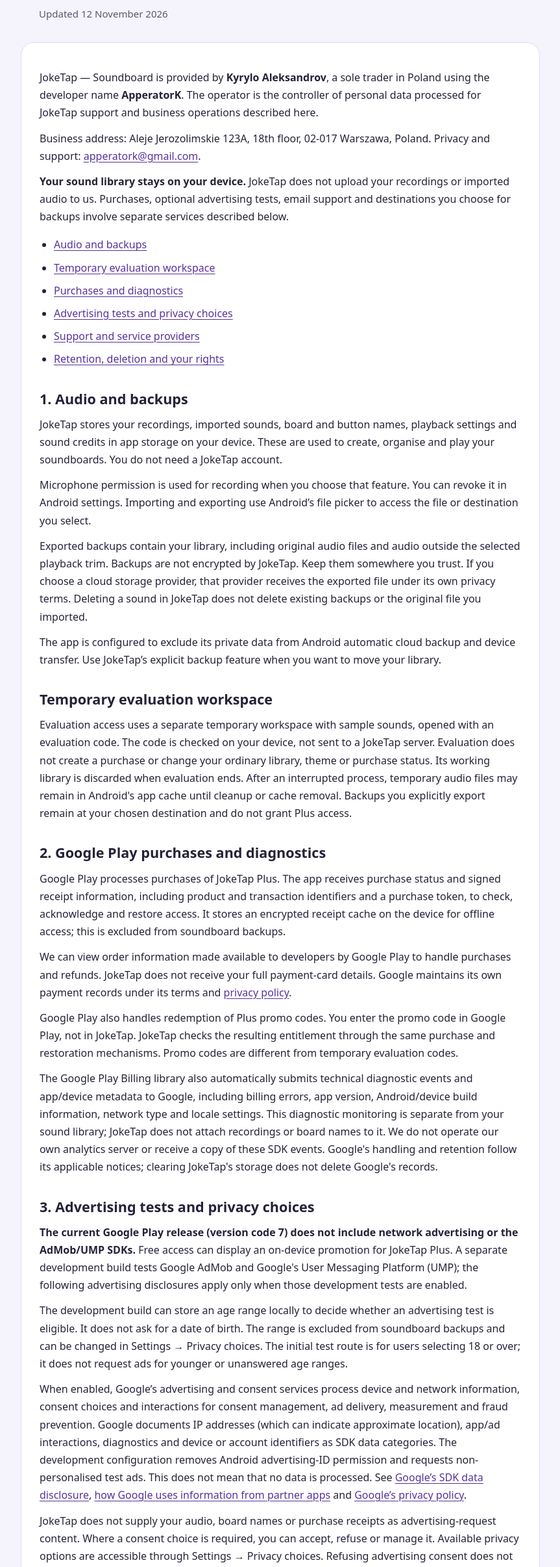
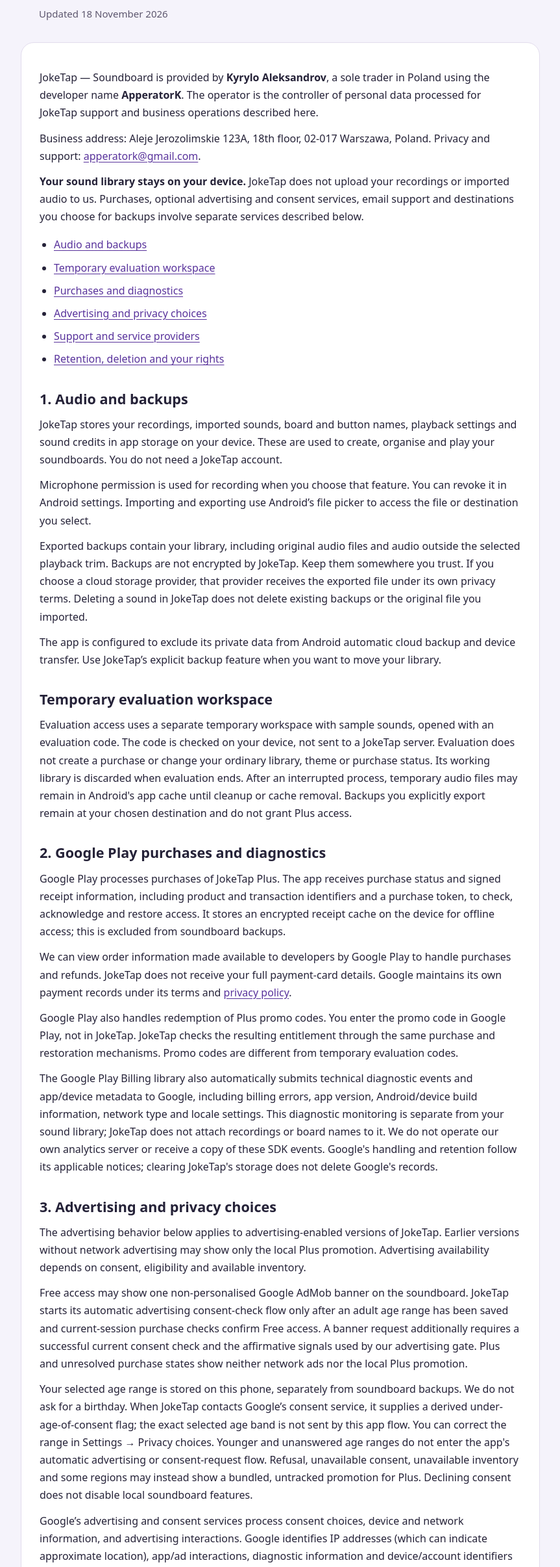
Before and after one commit to ApperatorK/joketap-privacy, a plain HTML site: page index.html in a window 1280 px wide. Shown: the part 149-2560 px from the top of the page at 65% size, without its empty margins (208-1071 px from the left). Drawn offline with Linux system fonts and the light colour scheme.

Commit message:
Update privacy policy for launch advertising
Publish owner-approved advertising and consent disclosures. Updated 18 November 2026.

```diff
--- a/index.html
+++ b/index.html
@@ -30,17 +30,17 @@
   <header>
     <div class="brand">JokeTap · ApperatorK</div>
     <h1>Privacy policy</h1>
-    <p class="meta">Updated 12 November 2026</p>
+    <p class="meta">Updated 18 November 2026</p>
   </header>
   <main>
     <p>JokeTap — Soundboard is provided by <strong>Kyrylo Aleksandrov</strong>, a sole trader in Poland using the developer name <strong>ApperatorK</strong>. The operator is the controller of personal data processed for JokeTap support and business operations described here.</p>
     <p>Business address: Aleje Jerozolimskie 123A, 18th floor, 02-017 Warszawa, Poland. Privacy and support: <a href="mailto:apperatork@gmail.com">apperatork@gmail.com</a>.</p>
-    <p><strong>Your sound library stays on your device.</strong> JokeTap does not upload your recordings or imported audio to us. Purchases, optional advertising tests, email support and destinations you choose for backups involve separate services described below.</p>
+    <p><strong>Your sound library stays on your device.</strong> JokeTap does not upload your recordings or imported audio to us. Purchases, optional advertising and consent services, email support and destinations you choose for backups involve separate services described below.</p>
     <nav aria-label="Policy contents"><ul>
       <li><a href="#library">Audio and backups</a></li>
       <li><a href="#demo">Temporary evaluation workspace</a></li>
       <li><a href="#purchases">Purchases and diagnostics</a></li>
-      <li><a href="#ads">Advertising tests and privacy choices</a></li>
+      <li><a href="#ads">Advertising and privacy choices</a></li>
       <li><a href="#support">Support and service providers</a></li>
       <li><a href="#rights">Retention, deletion and your rights</a></li>
     </ul></nav>
@@ -60,11 +60,14 @@
     <p>Google Play also handles redemption of Plus promo codes. You enter the promo code in Google Play, not in JokeTap. JokeTap checks the resulting entitlement through the same purchase and restoration mechanisms. Promo codes are different from temporary evaluation codes.</p>
     <p>The Google Play Billing library also automatically submits technical diagnostic events and app/device metadata to Google, including billing errors, app version, Android/device build information, network type and locale settings. This diagnostic monitoring is separate from your sound library; JokeTap does not attach recordings or board names to it. We do not operate our own analytics server or receive a copy of these SDK events. Google's handling and retention follow its applicable notices; clearing JokeTap's storage does not delete Google's records.</p>
 
-    <h2 id="ads">3. Advertising tests and privacy choices</h2>
-    <p><strong>The current Google Play release (version code 7) does not include network advertising or the AdMob/UMP SDKs.</strong> Free access can display an on-device promotion for JokeTap Plus. A separate development build tests Google AdMob and Google's User Messaging Platform (UMP); the following advertising disclosures apply only when those development tests are enabled.</p>
-    <p>The development build can store an age range locally to decide whether an advertising test is eligible. It does not ask for a date of birth. The range is excluded from soundboard backups and can be changed in Settings → Privacy choices. The initial test route is for users selecting 18 or over; it does not request ads for younger or unanswered age ranges.</p>
-    <p>When enabled, Google’s advertising and consent services process device and network information, consent choices and interactions for consent management, ad delivery, measurement and fraud prevention. Google documents IP addresses (which can indicate approximate location), app/ad interactions, diagnostics and device or account identifiers as SDK data categories. The development configuration removes Android advertising-ID permission and requests non-personalised test ads. This does not mean that no data is processed. See <a href="https://developers.google.com/admob/android/privacy/play-data-disclosure">Google’s SDK data disclosure</a>, <a href="https://policies.google.com/technologies/partner-sites">how Google uses information from partner apps</a> and <a href="https://policies.google.com/privacy">Google’s privacy policy</a>.</p>
-    <p>JokeTap does not supply your audio, board names or purchase receipts as advertising-request content. Where a consent choice is required, you can accept, refuse or manage it. Available privacy options are accessible through Settings → Privacy choices. Refusing advertising consent does not prevent local soundboard use. We will update this policy before introducing advertising in a Play release.</p>
+    <h2 id="ads">3. Advertising and privacy choices</h2>
+    <p>The advertising behavior below applies to advertising-enabled versions of JokeTap. Earlier versions without network advertising may show only the local Plus promotion. Advertising availability depends on consent, eligibility and available inventory.</p>
+    <p>Free access may show one non-personalised Google AdMob banner on the soundboard. JokeTap starts its automatic advertising consent-check flow only after an adult age range has been saved and current-session purchase checks confirm Free access. A banner request additionally requires a successful current consent check and the affirmative signals used by our advertising gate. Plus and unresolved purchase states show neither network ads nor the local Plus promotion.</p>
+    <p>Your selected age range is stored on this phone, separately from soundboard backups. We do not ask for a birthday. When JokeTap contacts Google’s consent service, it supplies a derived under-age-of-consent flag; the exact selected age band is not sent by this app flow. You can correct the range in Settings → Privacy choices. Younger and unanswered age ranges do not enter the app's automatic advertising or consent-request flow. Refusal, unavailable consent, unavailable inventory and some regions may instead show a bundled, untracked promotion for Plus. Declining consent does not disable local soundboard features.</p>
+    <p>Google’s advertising and consent services process consent choices, device and network information, and advertising interactions. Google identifies IP addresses (which can indicate approximate location), app/ad interactions, diagnostic information and device/account identifiers as advertising SDK data categories, used for advertising, analytics and fraud prevention. Advertising-enabled builds remove Android advertising-ID and AdServices permissions and disable the publisher first-party ID; this does not mean no identifiers or personal data are processed. JokeTap does not attach recordings, sound names, board names or purchase receipts to ad requests.</p>
+    <p>Required advertising privacy options remain available in Settings → Privacy choices, including after an age-range change or a move to Plus. Requesting a privacy review can contact Google's consent service, including for Plus, younger or unanswered age ranges, to check whether a review form is available and let you review or withdraw earlier choices. On loss of advertising eligibility, JokeTap removes its banner and stops initiating new banner requests. This does not reverse earlier processing, delete Google's records, or guarantee that an already initialized SDK has no background activity.</p>
+    <p>Google’s consent form may offer choices for broader purposes, including personalised advertising. JokeTap requests non-personalised banners even if you consent to broader purposes in that form. You can use Manage options to review individual purposes, or Do not consent to refuse. Refusing advertising consent does not prevent use of the local soundboard.</p>
+    <p>See <a href="https://developers.google.com/admob/android/privacy/play-data-disclosure">Google’s SDK data disclosure</a>, <a href="https://policies.google.com/technologies/partner-sites">how Google uses information from partner apps</a> and <a href="https://policies.google.com/privacy">Google’s privacy policy</a> for its handling of this information.</p>
 
     <h2 id="support">4. Support and service providers</h2>
     <p>If you email us, we receive your email address, message and any attachments you choose to send. We use them to respond, investigate problems and handle privacy requests. Send only information needed for your enquiry; do not send passwords or payment-card details. Support email is handled through Gmail.</p>
```
